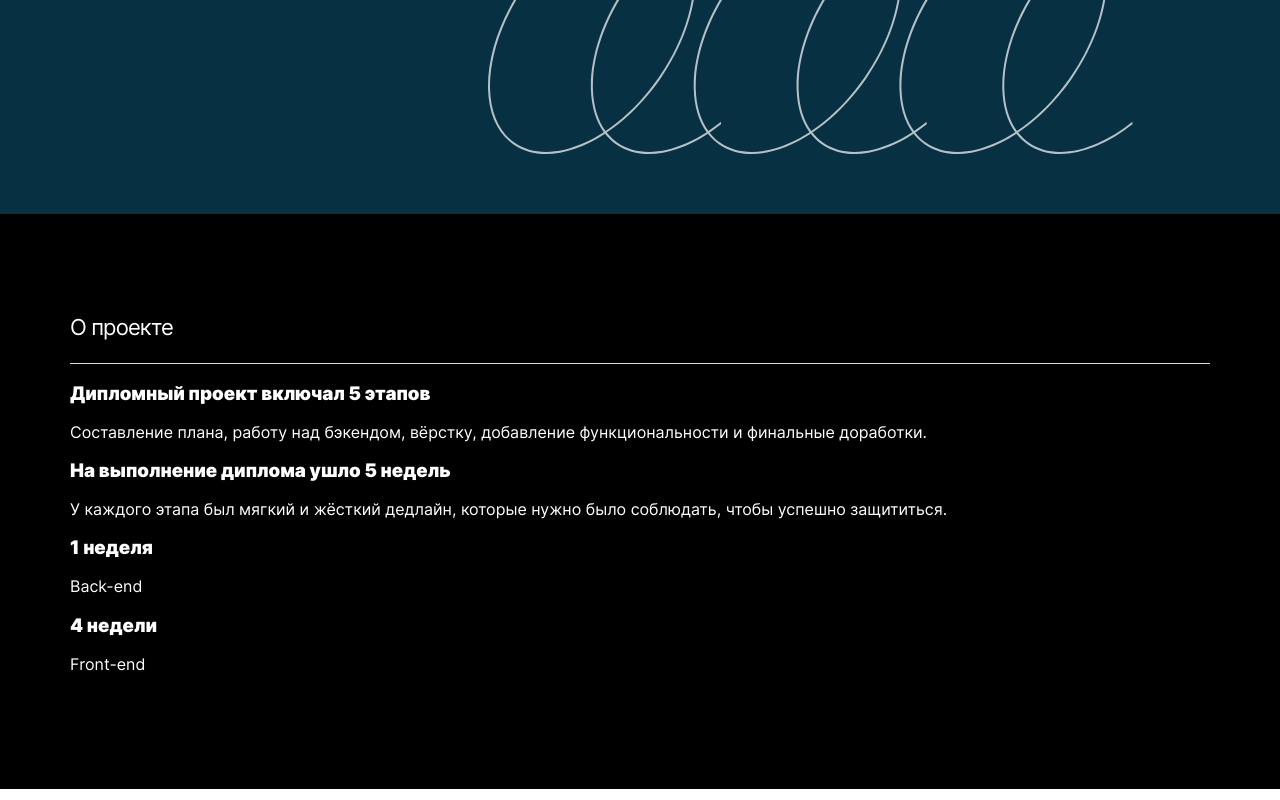
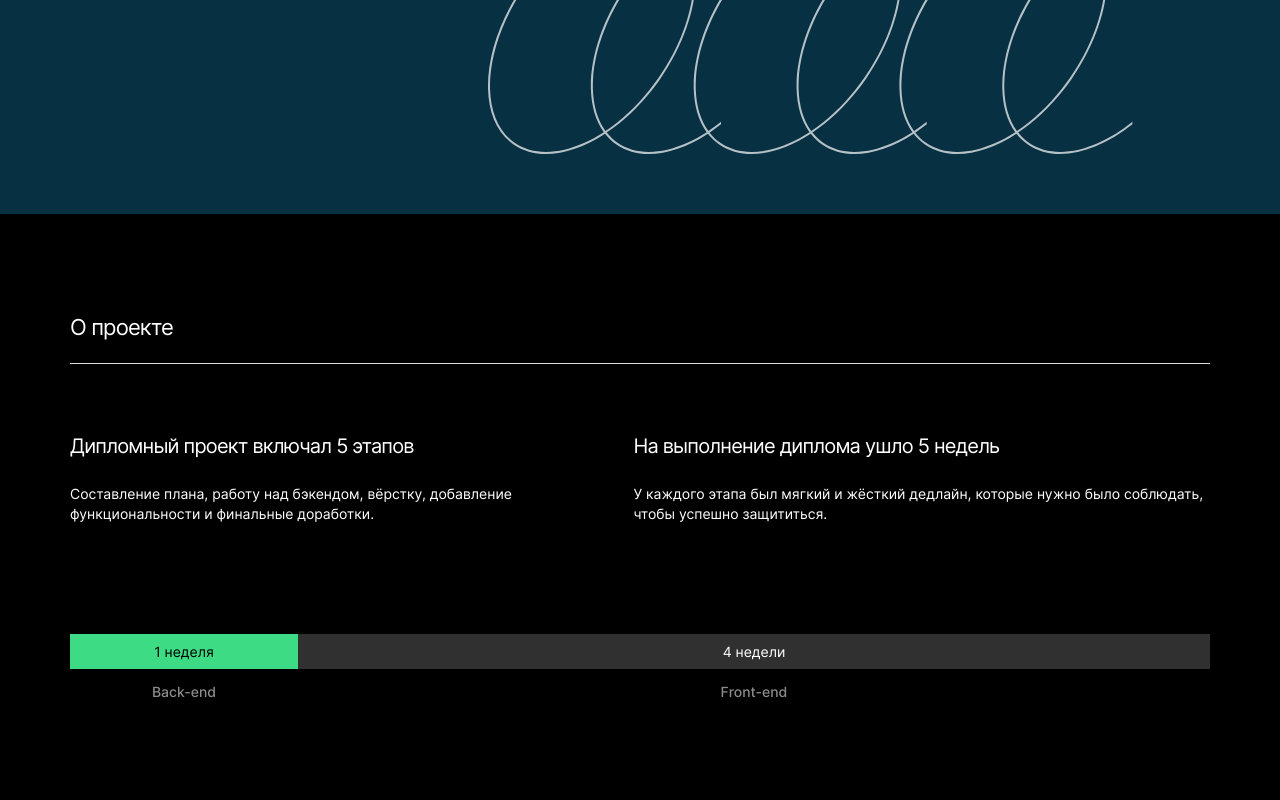
Before and after one commit to krylovis/movies-explorer-frontend, a React (Create React App) app: page / in a window 1280 px wide. Shown: the part 419-1219 px from the top of the page. Built offline with nearby package versions, Linux system fonts and the light colour scheme.

Commit message:
add about project css

```diff
--- a/src/components/AboutProject/AboutProject.css
+++ b/src/components/AboutProject/AboutProject.css
@@ -1 +1,74 @@
-.about-project-page {}
+.about-project {}
+
+/* list  */
+.about-project__list {
+  display: flex;
+  padding: 70px 0 110px;
+}
+
+.about-project__item {}
+
+.about-project__item-title {
+  font-size: 20px;
+  font-weight: 400;
+  font-style: normal;
+  line-height: normal;
+  letter-spacing: -0.8px;
+
+  margin: 0;
+}
+
+.about-project__item-text {
+  font-size: 14px;
+  font-weight: 400;
+  line-height: 20px;
+  font-style: normal;
+
+  padding-top: 26px;
+  margin: 0;
+}
+
+
+/* timeline */
+.about-project__timeline {
+  display: flex;
+  width: 100%;
+}
+
+.about-project__timeline-item {
+  display: flex;
+  flex-direction: column;
+  flex: 1;
+  text-align: center;
+}
+
+.about-project__timeline-item_type_first_item {
+  flex: 0 1 228px;
+}
+
+.about-project__timeline-title {
+  font-size: 14px;
+  font-weight: 400;
+  font-style: normal;
+  line-height: normal;
+
+  background-color: #303030;
+  padding: 9px 0;
+  margin: 0;
+}
+
+.about-project__timeline-title_type_first_item {
+  color: #000;
+  background-color: #3DDC84;
+}
+
+.about-project__timeline-text {
+  color: #8B8B8B;
+  font-size: 14px;
+  font-weight: 500;
+  font-style: normal;
+  line-height: 17px;
+
+  padding-top: 14px;
+  margin: 0;
+}
--- a/src/components/AboutProject/AboutProject.jsx
+++ b/src/components/AboutProject/AboutProject.jsx
@@ -31,12 +31,17 @@ export default function AboutProject() {
     </li>
   );
 
-  const timelineItems = timelineList.map((timelineItem, index) =>
-    <li key={index} className='about-project__timeline-item'>
-      <h3 className='about-project__timeline-item-title'>{timelineItem.title}</h3>
-      <p className='about-project__timeline-item-text'>{timelineItem.text}</p>
-    </li>
-  );
+  const timelineItems = timelineList.map((timelineItem, index) => {
+    const titleStyle = `about-project__timeline-title ${index === 0 ? 'about-project__timeline-title_type_first_item' : ''}`;
+    const itemStyle = `about-project__timeline-item ${index === 0 ? 'about-project__timeline-item_type_first_item' : ''}`;
+
+    return (
+      <li key={index} className={itemStyle}>
+        <h3 className={titleStyle}>{timelineItem.title}</h3>
+        <p className='about-project__timeline-text'>{timelineItem.text}</p>
+      </li>
+    )
+  });
 
   return (
     <AboutContainer title={title}>
```
